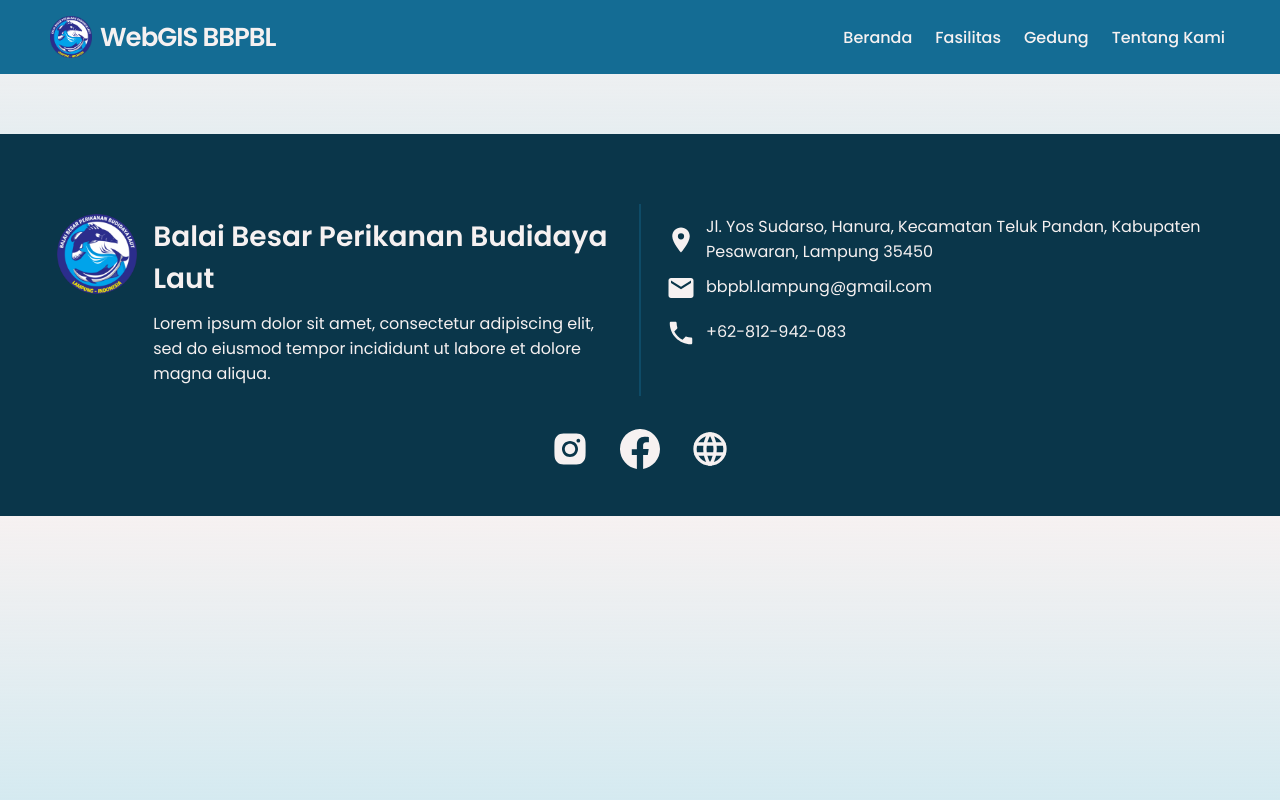
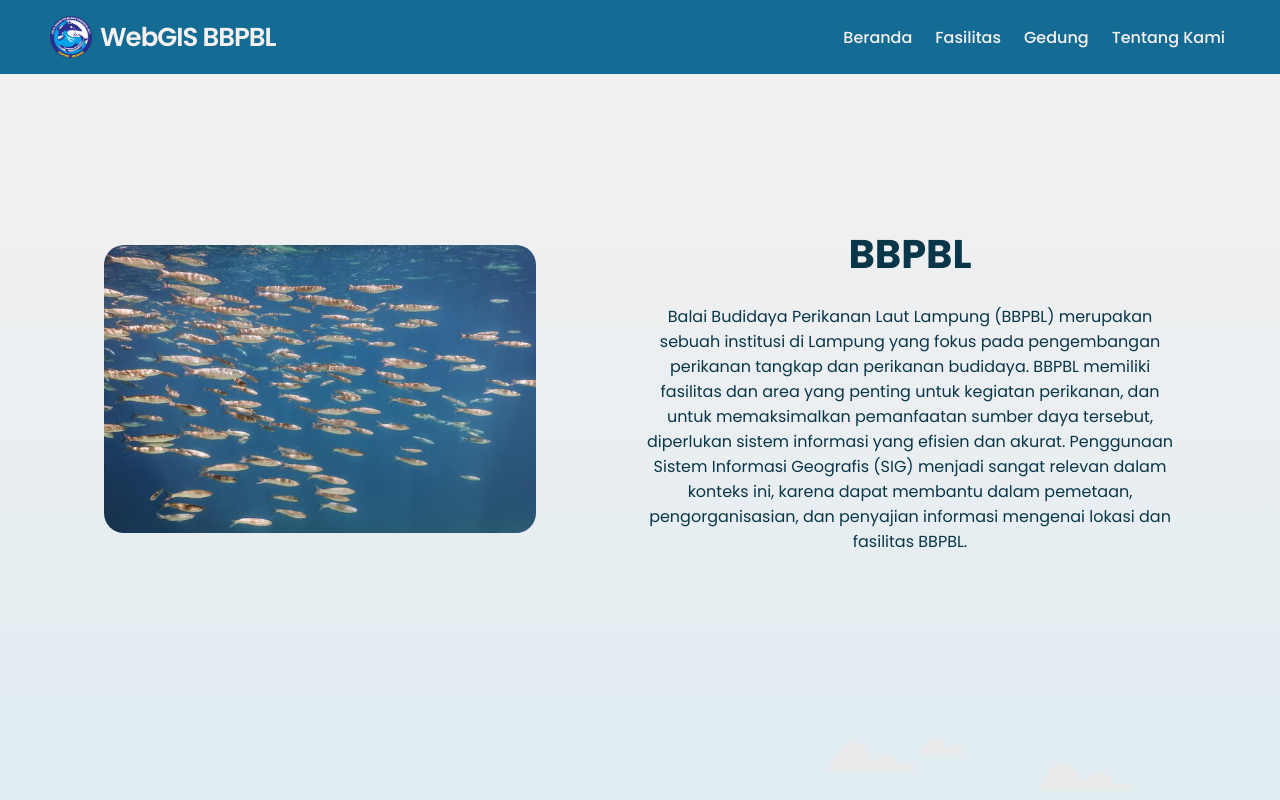
Before and after one commit to satriaberliano/BBPBL-WebGIS, a React (Create React App) app: page / in a window 1280 px wide. Shown: the top 800 px of the page. Built offline with nearby package versions, Linux system fonts and the light colour scheme.

Commit message:
Add files via upload

```diff
--- a/package.json
+++ b/package.json
@@ -1,7 +1,6 @@
 {
   "name": "webgis-bbpbl-1",
   "version": "0.1.0",
-  "homepage": "https://satriaberliano.github.io/BBPBL-WebGIS/",
   "private": true,
   "dependencies": {
     "@react-google-maps/api": "^2.18.1",
--- a/src/routes.js
+++ b/src/routes.js
@@ -1,6 +1,6 @@
-export const rootPath = "/BBPBL-WebGIS";
-export const homePath = "/BBPBL-WebGIS/home";
-export const featurePath = "/BBPBL-WebGIS/feature";
-export const facilityPath = "/BBPBL-WebGIS/facility";
-export const buildingPath = "/BBPBL-WebGIS/building";
-export const aboutUsPath = "/BBPBL-WebGIS/about";
+export const rootPath = "/";
+export const homePath = "/home";
+export const featurePath = "/feature";
+export const facilityPath = "/facility";
+export const buildingPath = "/building";
+export const aboutUsPath = "/about";
```
